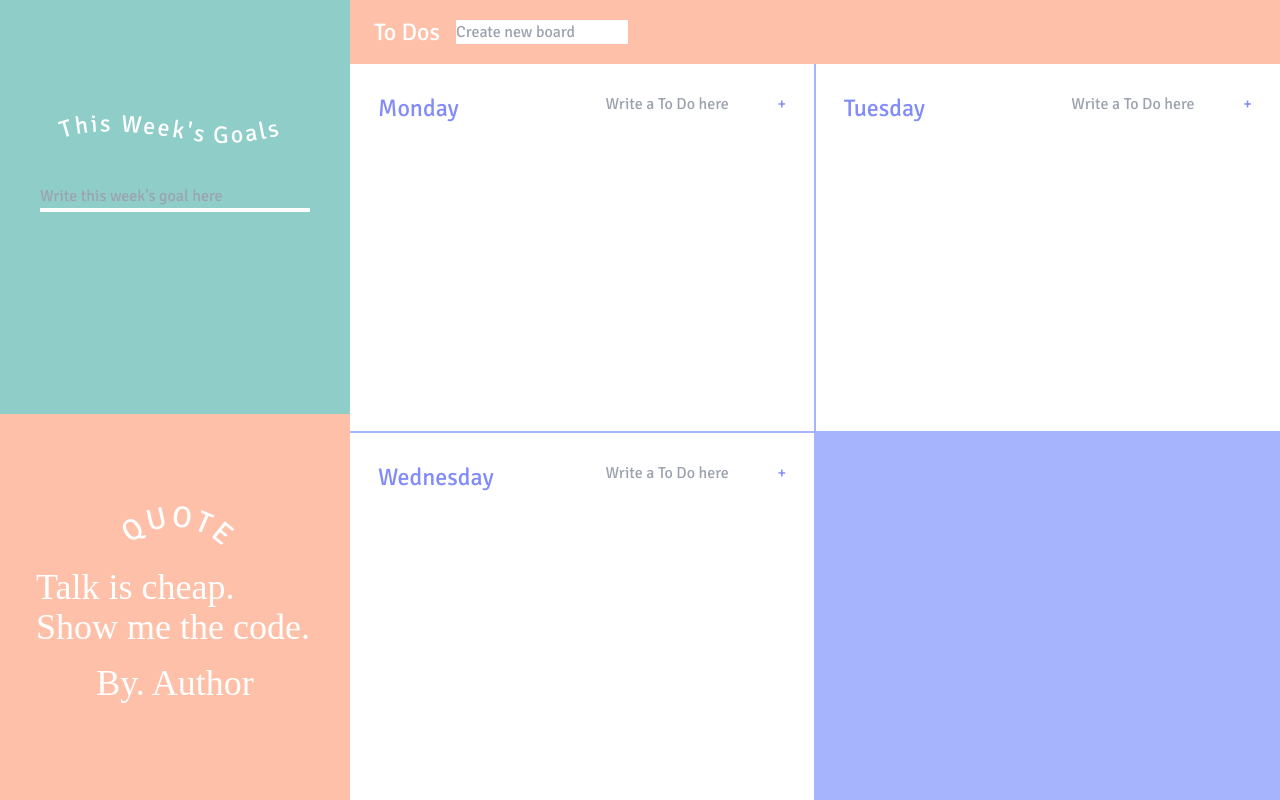
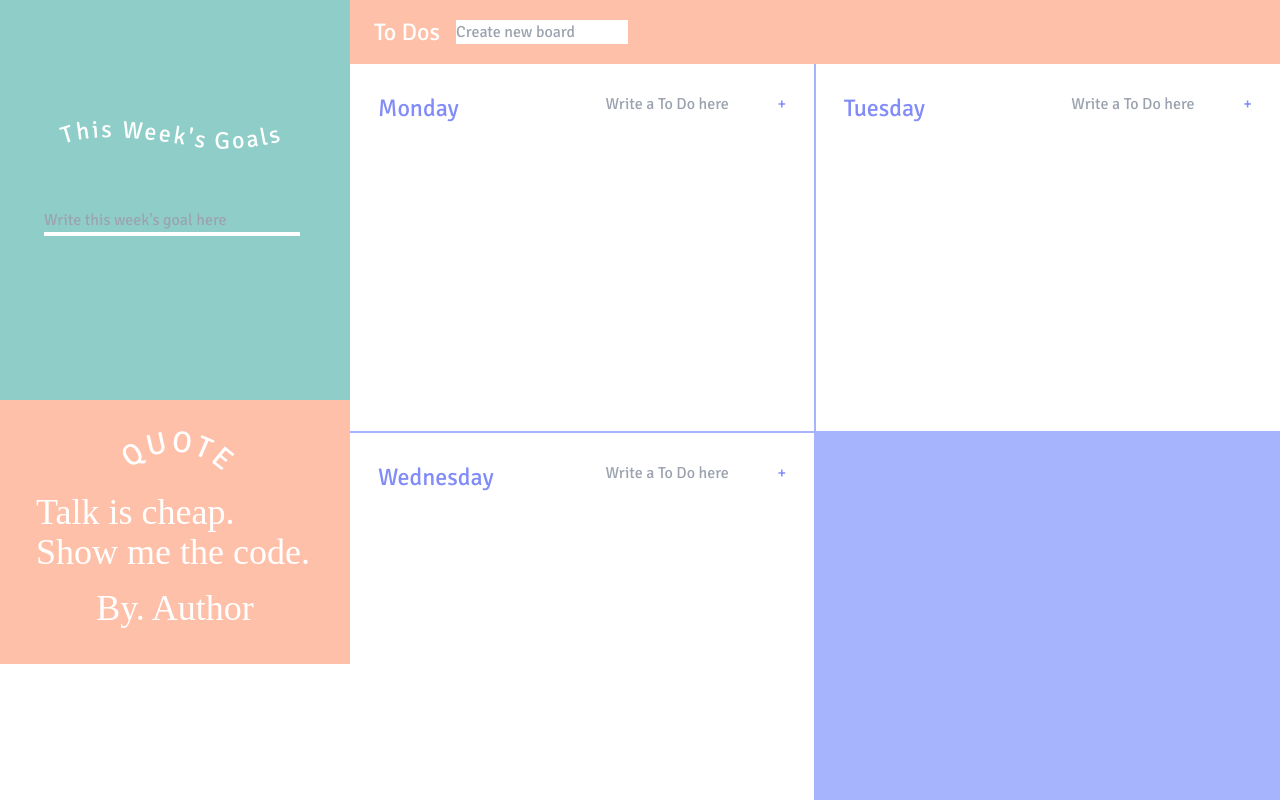
Before and after one commit to BornInTheMiddleOfUniverse/toDo_list, a React (Create React App) app in the folder todo_list/: page / in a window 1280 px wide. Built offline with nearby package versions, Linux system fonts and the light colour scheme; a web font is replaced by a local one.

Commit message:
npm error

```diff
--- a/todo_list/src/App.tsx
+++ b/todo_list/src/App.tsx
@@ -5,29 +5,39 @@ import { BigMain } from "./styles/App";
 import { toDoState } from "./atoms";
 import { useRecoilState } from "recoil";
 
-
-
-
 function App() {
   const [toDos, setToDos] = useRecoilState(toDoState);
   const onDragEnd = (info: DropResult) => {
-    const {destination, draggableId, source} = info;
-    if(!destination) return;
+    const { destination, source } = info;
+    if (!destination) return;
 
-    if(destination?.droppableId === source.droppableId){
+    if (destination?.droppableId === source.droppableId) {
       setToDos((allBoards) => {
         const boardCopy = [...allBoards[source.droppableId]];
         const taskObj = boardCopy[source.index];
-
         boardCopy.splice(source.index, 1);
         boardCopy.splice(destination?.index, 0, taskObj);
-        return{
-          ...allBoards, [source.droppableId]: boardCopy,
-        }
-
+        return {
+          ...allBoards,
+          [source.droppableId]: boardCopy,
+        };
       });
     }
-  }
+    // if (destination?.droppableId !== source.droppableId) {
+    //   setToDos((allBoards) => {
+    //     const sourceBoard = [...allBoards[source.droppableId]];
+    //     const taskObj = sourceBoard[source.index];
+    //     const targetBoard = [...allBoards[destination.droppableId]];
+    //     sourceBoard.splice(source.index, 1);
+    //     targetBoard.splice(destination?.index, 0, taskObj);
+    //     return {
+    //       ...allBoards,
+    //       [source.droppableId]: sourceBoard,
+    //       [destination.droppableId]: targetBoard,
+    //     };
+    //   });
+    // }
+  };
   return (
     <DragDropContext onDragEnd={onDragEnd}>
       <BigMain>
@@ -35,7 +45,6 @@ function App() {
         <MainArea />
       </BigMain>
     </DragDropContext>
-
   );
 }
 
--- a/todo_list/src/atoms.ts
+++ b/todo_list/src/atoms.ts
@@ -19,12 +19,7 @@ export const toDoState = atom<IToDoState>({
 const localStorageGoals: string = localStorage.getItem("GOALS") || "[]";
 const parsedLocalStorageGoals = JSON.parse(localStorageGoals);
 
-export const goalsState = atom({
-  key: "goals",
-  default: { id: 123, goal: "Wake up early at 7:00" },
-});
-
-export const GoalState = atom<IGoal[]>({
+export const goalState = atom<IGoal[]>({
   key: "goal",
   default: parsedLocalStorageGoals,
 });
--- a/todo_list/src/components/screen/mainArea/board/DraggableBoard.tsx
+++ b/todo_list/src/components/screen/mainArea/board/DraggableBoard.tsx
@@ -2,27 +2,40 @@ import React from "react";
 import { Draggable, Droppable } from "react-beautiful-dnd";
 import { useRecoilValue } from "recoil";
 import { toDoState } from "../../../../atoms";
-import { IDraggableBoardProps } from "../../../../interfaces";
+import { IBoardCardProps, IDraggableBoardProps } from "../../../../interfaces";
 import {
+  BoardCard,
   BoardBody,
-  BoardCard,
   BoardHeader,
   BoardTitle,
 } from "../../../../styles/Boards";
 import { ToDoCards } from "../../../../styles/ToDos";
 import CreateToDo from "./CreateToDo";
 import DraggableToDo from "./DraggableToDo";
+// import styled from "styled-components";
+
+// const BoardCard = styled.div<IBoardCardProps>`
+//   background-color: ${(props) =>
+//     props.isDraggingOver
+//       ? "#dfe6e9"
+//       : props.isDraggingFromThis
+//       ? "#b2bec3"
+//       : "transparent"};
+//   flex-grow: 1;
+//   transition: background-color 0.3s ease-in-out;
+//   padding: 20px;
+// `;
+
 
 function DraggableBoard({ boardTitle, index }: IDraggableBoardProps) {
   const toDos = useRecoilValue(toDoState);
   return (
     <Draggable draggableId={boardTitle} index={index}>
-      {(magic, snapshot) => (
+      {(magic, info) => (
         <BoardCard
           ref={magic.innerRef}
           {...magic.draggableProps}
           {...magic.dragHandleProps}
-
         >
           <BoardHeader>
             <BoardTitle>{boardTitle}</BoardTitle>
@@ -41,7 +54,6 @@ function DraggableBoard({ boardTitle, index }: IDraggableBoardProps) {
                     />
                   ))}
                 </ToDoCards>
-                {magic.placeholder}
               </BoardBody>
             )}
           </Droppable>
--- a/todo_list/src/components/screen/sideArea/Goals.tsx
+++ b/todo_list/src/components/screen/sideArea/Goals.tsx
@@ -1,13 +1,15 @@
 import { useForm } from "react-hook-form";
-import { useRecoilValue, useSetRecoilState } from "recoil";
-import { GoalState } from "../../../atoms";
+import { useRecoilState, useRecoilValue, useSetRecoilState } from "recoil";
+import { goalState } from "../../../atoms";
 
 import { IForm } from "../../../interfaces";
 import {
+  Goal,
   GoalsArea,
   GoalsBody,
   GoalsForm,
   GoalsInput,
+  GoalsList,
   GoalsModal,
   GoalsModalBody,
 } from "../../../styles/Goals";
@@ -15,7 +17,7 @@ import SubtitleSvg from "../../Svg";
 
 function Goals() {
   const { register, handleSubmit, setValue } = useForm<IForm>();
-  const setGoals = useSetRecoilState(GoalState);
+  const [goals, setGoals] = useRecoilState(goalState);
 
   const handleValid = ({ goal }: IForm) => {
     console.log("Adding a Goal", goal);
@@ -46,8 +48,14 @@ function Goals() {
               placeholder="Write this week's goal here"
             />
           </GoalsForm>
+          <GoalsList>
+            {goals.map((goal) => (
+              <Goal key={goal.id}>{goal.text}</Goal>
+            ))}
+          </GoalsList>
         </GoalsBody>
       </GoalsArea>
+
       <GoalsModal>
         <GoalsModalBody></GoalsModalBody>
       </GoalsModal>
--- a/todo_list/src/styles/App.ts
+++ b/todo_list/src/styles/App.ts
@@ -1,5 +1,5 @@
 import tw from "tailwind-styled-components";
 
 export const BigMain = tw.div`grid grid-cols-[350px_minmax(900px,_auto)] font-signika h-screen`;
-export const Side = tw.div`h-screen grid`;
+export const Side = tw.div`h-screen grid-rows-[]`;
 export const Main = tw.div<any>`flex bg-white h-screen row-span-2 w-full flex-col `;
--- a/todo_list/src/styles/Boards.ts
+++ /dev/null
@@ -1,7 +0,0 @@
-import tw from "tailwind-styled-components";
-
-export const BoardCard = tw.div<any>` p-7 flex-col bg-white text-indigo-400`;
-export const BoardHeader = tw.div<any>`flex justify-between align-middle`;
-export const BoardTitle = tw.div`text-2xl`;
-export const AddToDo = tw.div`flex align-middle`;
-export const BoardBody = tw.div<any>` flex w-96 mt-6 flex-col fill-black flex-wrap absolute`;
--- /dev/null
+++ b/todo_list/src/styles/Boards.tsx
@@ -0,0 +1,14 @@
+import tw from "tailwind-styled-components";
+import { IBoardCardProps } from "../interfaces";
+
+//그런데 이거 계속 랜더링 되어야 하는거 아닌가?
+// const BoardCardDraggingProps = ({isDraggingOver, isDraggingFromThisWith}:IBoardCardProps) => {
+//     return isDraggingOver ? "bg-gray-200" : isDraggingFromThisWith ? "bg-gray-300" : "bg-transparent";
+// };
+
+export const BoardCard = tw.div` p-7 flex-col bg-white text-indigo-400 `;
+
+export const BoardHeader = tw.div<any>`flex justify-between align-middle`;
+export const BoardTitle = tw.div`text-2xl`;
+export const AddToDo = tw.div`flex align-middle`;
+export const BoardBody = tw.div<any>` flex w-96 mt-6 flex-col fill-black flex-wrap absolute`;
--- a/todo_list/src/styles/Goals.ts
+++ b/todo_list/src/styles/Goals.ts
@@ -1,14 +1,16 @@
 import tw from "tailwind-styled-components";
 
-export const GoalsArea = tw.div`bg-[#8FCEC8] fill-white flex pt-16 pb-10 `;
+export const GoalsArea = tw.div`bg-[#8FCEC8] fill-white flex flex-col pt-16 pb-10 h-[400px]`;
 
-export const WaveContainer = tw.div`h-28 absolute`;
+export const WaveContainer = tw.div`h-28`;
 export const WaveSvg = tw.svg`ml-5 mt-5 w-full -rotate-[23deg] overflow-visible `;
 export const WaveText = tw.text`text-2xl tracking-widest`;
 
-export const GoalsBody = tw.div`flex w-full h-full align-middle justify-center p-10 `;
-export const GoalsForm = tw.form` mt-20 w-full z-10`;
+export const GoalsBody = tw.div`flex flex-col w-full h-full align-middle pl-11 pr-11 mt-5`;
+export const GoalsForm = tw.form`w-64 top-52 z-10 absolute`;
 export const GoalsInput = tw.input`w-full border-b-4 border-b-white bg-transparent`;
+export const GoalsList = tw.ul`text-lg`;
+export const Goal = tw.li``;
 
 export const GoalsModal = tw.div`hidden absolute w-screen h-screen bg-black opacity-50  z-20 `;
 export const GoalsModalBody = tw.div` top-1/2 left-1/2 -translate-x-1/2 -translate-y-1/2 fixed bg-[#8FCEC8] w-96 z-30 h-96 opacity-100
--- a/todo_list/src/styles/Quotes.ts
+++ b/todo_list/src/styles/Quotes.ts
@@ -1,6 +1,6 @@
 import tw from "tailwind-styled-components";
 
-export const QuotesArea = tw.div`bg-[#ffc0a9] flex flex-col fill-white justify-center`;
+export const QuotesArea = tw.div`bg-[#ffc0a9] flex flex-col fill-white justify-center `;
 export const ArcContainer = tw.div`absolute mb-20 w-auto ml-[110px]`;
 export const ArcSvg = tw.svg`relative mt-16 overflow-visible `;
 export const ArcText = tw.text` text-3xl tracking-widest `;
```
Also changed, not shown: todo_list/src/interfaces.ts (+6 -1 lines).
